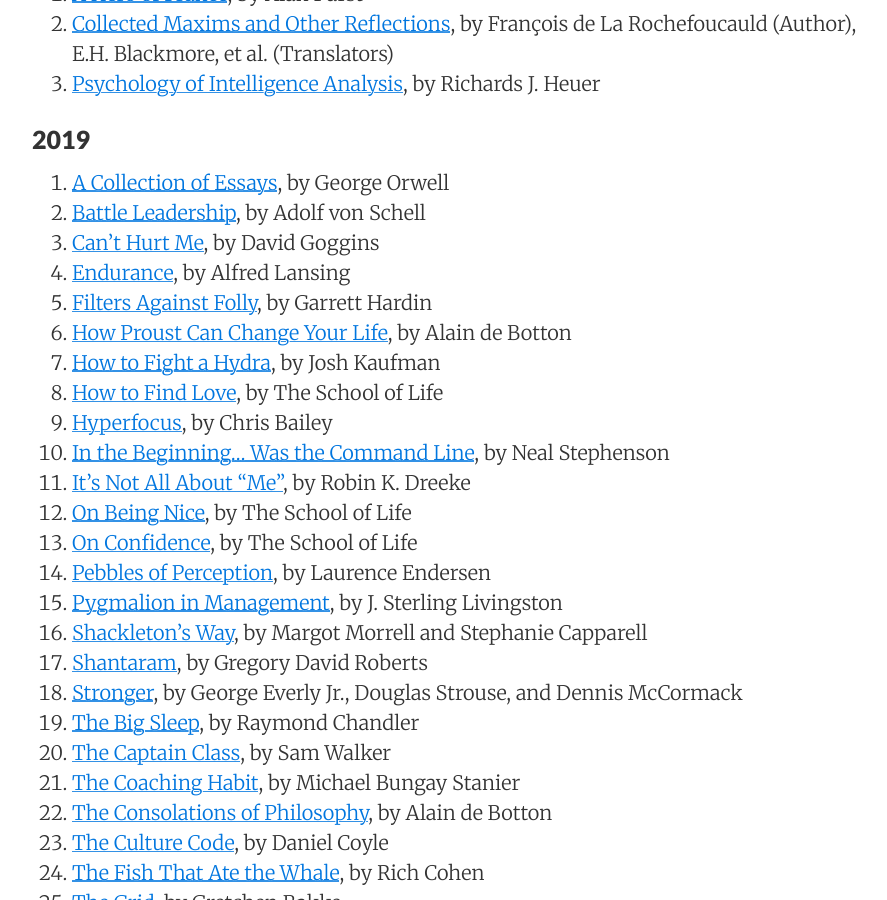
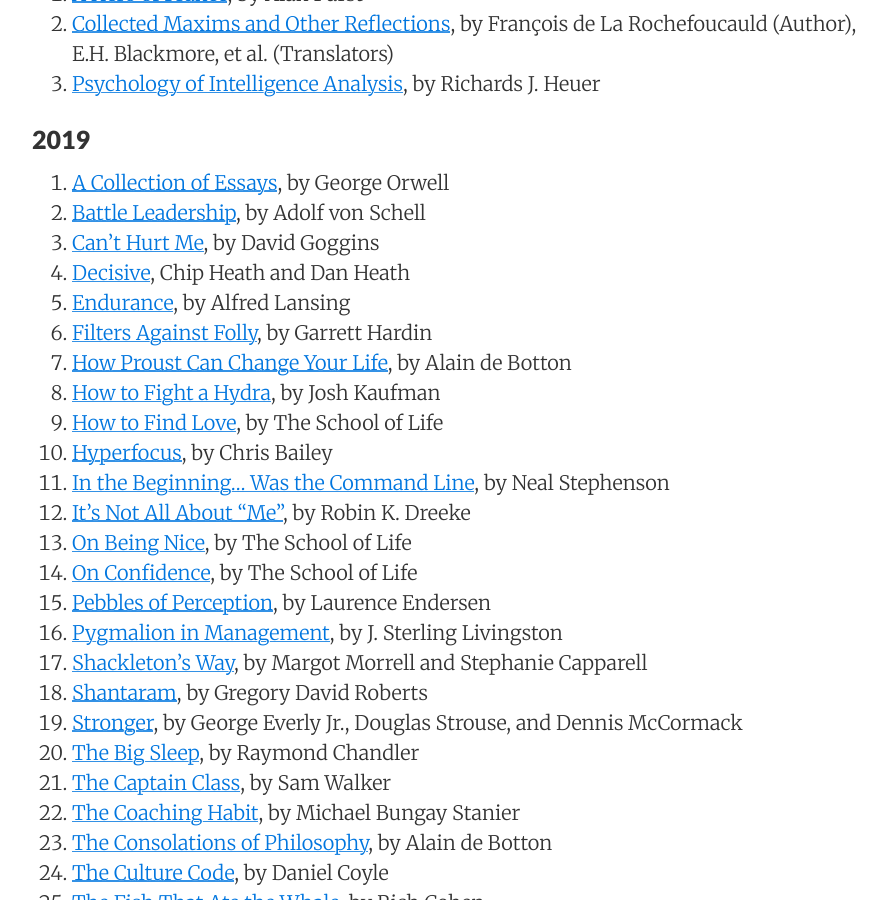
Before and after one commit to sewardlee337/sewardlee337.github.io, a Jekyll site: the page built from readinglist.md, in a window 1280 px wide and 900 px high, scrolled down 440 px. Shown: the whole window, without its empty margins (188-1075 px from the left). Built offline with Jekyll 4.4.1, drawn with Linux system fonts in a browser that asks for light colours; nearby versions of some CDN libraries.

Commit message:
Update reading list

```diff
--- a/readinglist.md
+++ b/readinglist.md
@@ -21,6 +21,7 @@
 1. [A Collection of Essays](https://amzn.to/2WbSfsN), by George Orwell
 1. [Battle Leadership](https://amzn.to/2Ix8nSl), by Adolf von Schell
 1. [Can't Hurt Me](https://amzn.to/2SWPEoM), by David Goggins
+1. [Decisive](https://amzn.to/32NWkXU), Chip Heath and Dan Heath
 1. [Endurance](https://amzn.to/2HaWXT1), by Alfred Lansing
 1. [Filters Against Folly](https://amzn.to/2uA3Aqs), by Garrett Hardin
 1. [How Proust Can Change Your Life](https://amzn.to/2NDdG2l), by Alain de Botton
```
